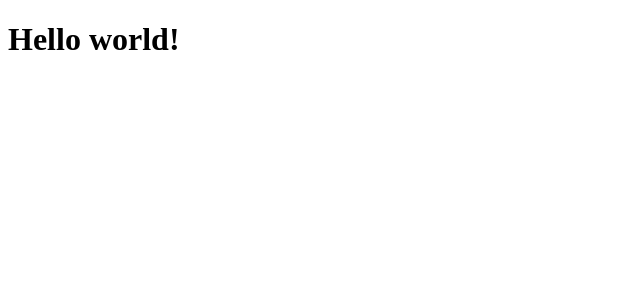
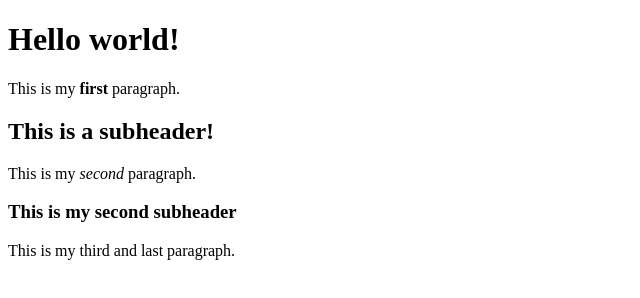
Before and after one commit to jjadav/html-css-0, a plain HTML site: page index.html in a window 1280 px wide. Shown: the whole page, without its empty margins (0-640 px from the left). Drawn offline with Linux system fonts and the light colour scheme.

Commit message:
Day2 of HTML - paragraphs and headings

```diff
--- a/index.html
+++ b/index.html
@@ -5,5 +5,10 @@
     </head>
     <body>
         <h1>Hello world!</h1>
+            <p>This is my <b>first</b> paragraph.</p>
+        <h2>This is a subheader!</h2>
+            <p>This is my <i>second</i> paragraph.</p>
+        <h3>This is my second subheader</h3>
+            <p>This is my third and last paragraph.</p>
     </body>
 </html>
```
